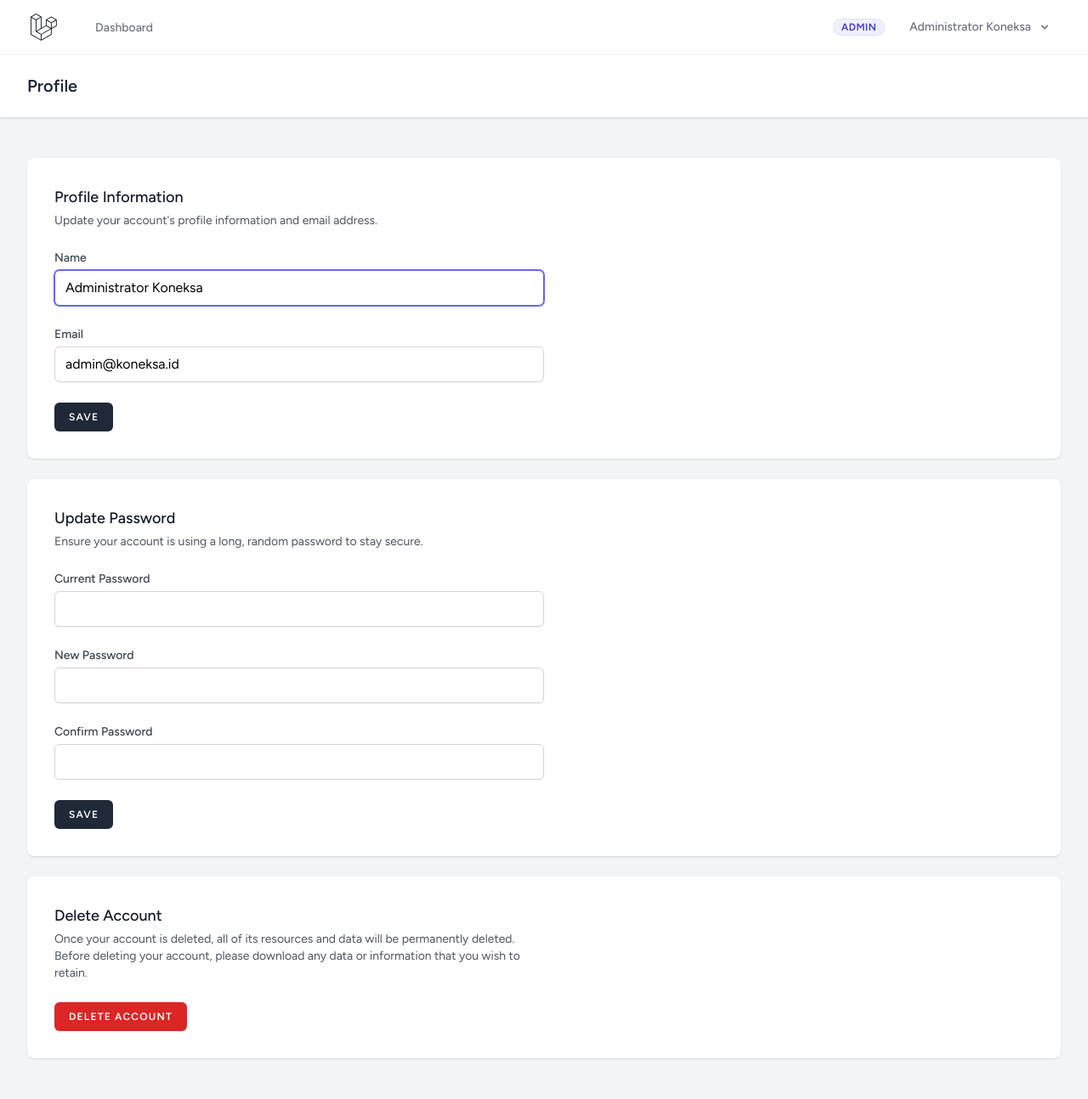
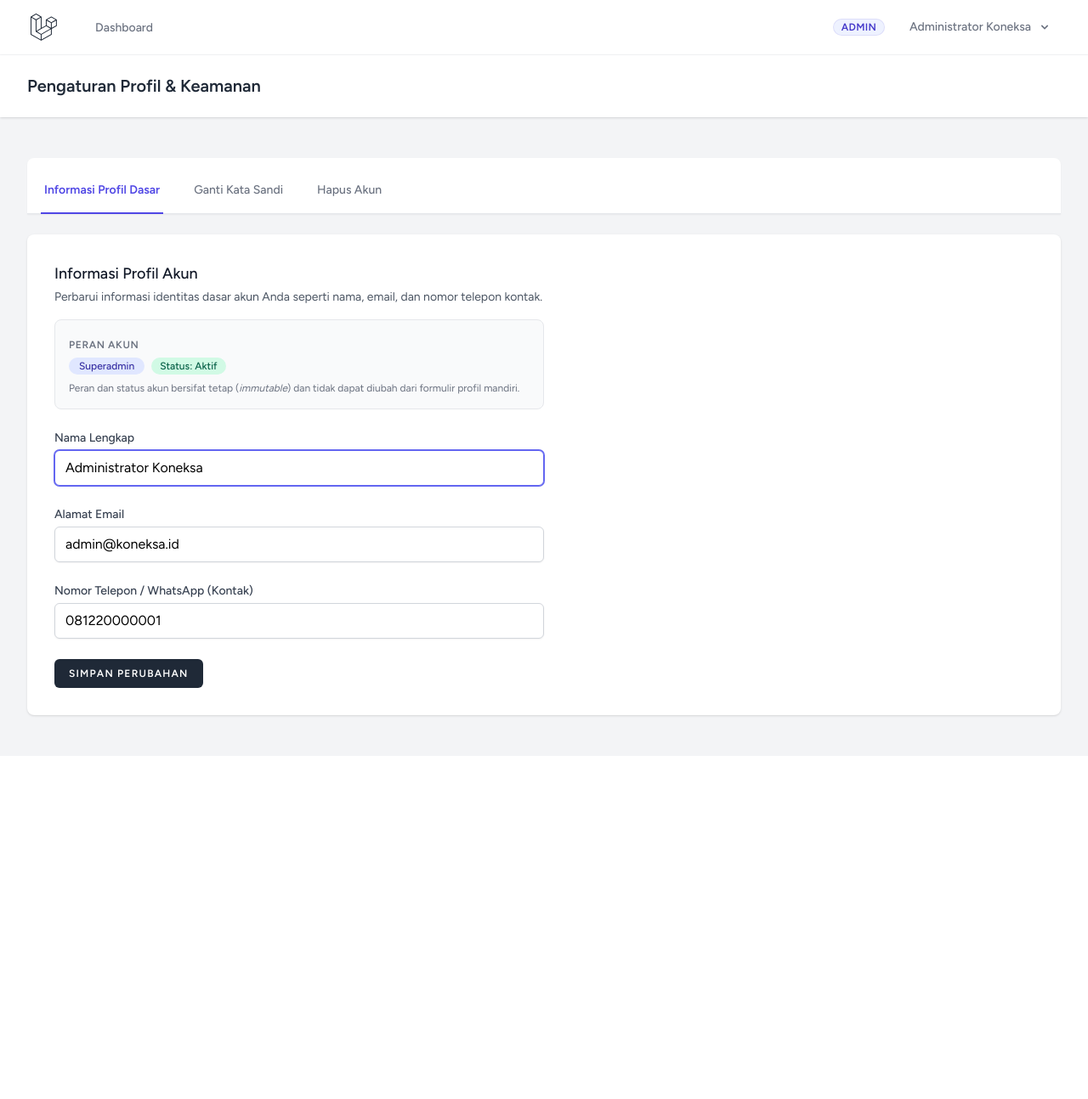
Before and after one commit to TUBES-PPL-KELOMPOK-F-SI4809/koneksa-platform, a Laravel app: page /profile in a window 1280 px wide. Shown: the whole page at 85% size. After the commit the page ends 846 px from the top, so only its background shows below. Run offline with Laravel 12, Linux system fonts and the light colour scheme; a user stored in the database is signed in; data comes from the database, SQL or seed files in the repository; style sheets or scripts are compiled from the project's sources; some libraries are stand-ins or nearby versions.

Commit message:
feat(auth): [KSA-13][KSA-36] implement profile tabs, contact field, and password form UI

```diff
--- a/resources/js/Pages/Profile/Edit.vue
+++ b/resources/js/Pages/Profile/Edit.vue
@@ -4,6 +4,7 @@ import DeleteUserForm from './Partials/DeleteUserForm.vue';
 import UpdatePasswordForm from './Partials/UpdatePasswordForm.vue';
 import UpdateProfileInformationForm from './Partials/UpdateProfileInformationForm.vue';
 import { Head } from '@inertiajs/vue3';
+import { ref } from 'vue';
 
 defineProps({
     mustVerifyEmail: {
@@ -13,23 +14,69 @@ defineProps({
         type: String,
     },
 });
+
+const activeTab = ref('profile');
 </script>
 
 <template>
-    <Head title="Profile" />
+    <Head title="Pengaturan Profil" />
 
     <AuthenticatedLayout>
         <template #header>
-            <h2
-                class="text-xl font-semibold leading-tight text-gray-800"
-            >
-                Profile
+            <h2 class="text-xl font-semibold leading-tight text-gray-800">
+                Pengaturan Profil & Keamanan
             </h2>
         </template>
 
         <div class="py-12">
             <div class="mx-auto max-w-7xl space-y-6 sm:px-6 lg:px-8">
+                <!-- Navigasi Tab Pengaturan (KSA-36) -->
+                <div class="border-b border-gray-200 bg-white px-4 pt-3 rounded-t-lg shadow-sm">
+                    <nav class="-mb-px flex space-x-8" aria-label="Tabs">
+                        <button
+                            type="button"
+                            @click="activeTab = 'profile'"
+                            :class="[
+                                activeTab === 'profile'
+                                    ? 'border-indigo-600 text-indigo-600 font-semibold'
+                                    : 'border-transparent text-gray-500 hover:border-gray-300 hover:text-gray-700',
+                                'whitespace-nowrap border-b-2 py-4 px-1 text-sm font-medium transition-colors duration-150',
+                            ]"
+                        >
+                            Informasi Profil Dasar
+                        </button>
+
+                        <button
+                            type="button"
+                            @click="activeTab = 'security'"
+                            :class="[
+                                activeTab === 'security'
+                                    ? 'border-indigo-600 text-indigo-600 font-semibold'
+                                    : 'border-transparent text-gray-500 hover:border-gray-300 hover:text-gray-700',
+                                'whitespace-nowrap border-b-2 py-4 px-1 text-sm font-medium transition-colors duration-150',
+                            ]"
+                        >
+                            Ganti Kata Sandi
+                        </button>
+
+                        <button
+                            type="button"
+                            @click="activeTab = 'danger'"
+                            :class="[
+                                activeTab === 'danger'
+                                    ? 'border-rose-600 text-rose-600 font-semibold'
+                                    : 'border-transparent text-gray-500 hover:border-gray-300 hover:text-gray-700',
+                                'whitespace-nowrap border-b-2 py-4 px-1 text-sm font-medium transition-colors duration-150',
+                            ]"
+                        >
+                            Hapus Akun
+                        </button>
+                    </nav>
+                </div>
+
+                <!-- Konten Tab 1: Informasi Profil -->
                 <div
+                    v-show="activeTab === 'profile'"
                     class="bg-white p-4 shadow sm:rounded-lg sm:p-8"
                 >
                     <UpdateProfileInformationForm
@@ -39,13 +86,17 @@ defineProps({
                     />
                 </div>
 
+                <!-- Konten Tab 2: Keamanan / Ganti Password -->
                 <div
+                    v-show="activeTab === 'security'"
                     class="bg-white p-4 shadow sm:rounded-lg sm:p-8"
                 >
                     <UpdatePasswordForm class="max-w-xl" />
                 </div>
 
+                <!-- Konten Tab 3: Hapus Akun -->
                 <div
+                    v-show="activeTab === 'danger'"
                     class="bg-white p-4 shadow sm:rounded-lg sm:p-8"
                 >
                     <DeleteUserForm class="max-w-xl" />
--- a/resources/js/Pages/Profile/Partials/UpdatePasswordForm.vue
+++ b/resources/js/Pages/Profile/Partials/UpdatePasswordForm.vue
@@ -37,18 +37,17 @@ const updatePassword = () => {
     <section>
         <header>
             <h2 class="text-lg font-medium text-gray-900">
-                Update Password
+                Ganti Kata Sandi
             </h2>
 
             <p class="mt-1 text-sm text-gray-600">
-                Ensure your account is using a long, random password to stay
-                secure.
+                Pastikan akun Anda menggunakan kata sandi yang panjang dan acak demi menjaga keamanan data bisnis Anda (FR-02.2).
             </p>
         </header>
 
         <form @submit.prevent="updatePassword" class="mt-6 space-y-6">
             <div>
-                <InputLabel for="current_password" value="Current Password" />
+                <InputLabel for="current_password" value="Kata Sandi Saat Ini" />
 
                 <TextInput
                     id="current_password"
@@ -66,7 +65,7 @@ const updatePassword = () => {
             </div>
 
             <div>
-                <InputLabel for="password" value="New Password" />
+                <InputLabel for="password" value="Kata Sandi Baru" />
 
                 <TextInput
                     id="password"
@@ -83,7 +82,7 @@ const updatePassword = () => {
             <div>
                 <InputLabel
                     for="password_confirmation"
-                    value="Confirm Password"
+                    value="Konfirmasi Kata Sandi Baru"
                 />
 
                 <TextInput
@@ -101,7 +100,7 @@ const updatePassword = () => {
             </div>
 
             <div class="flex items-center gap-4">
-                <PrimaryButton :disabled="form.processing">Save</PrimaryButton>
+                <PrimaryButton :disabled="form.processing">Simpan Kata Sandi</PrimaryButton>
 
                 <Transition
                     enter-active-class="transition ease-in-out"
@@ -111,9 +110,9 @@ const updatePassword = () => {
                 >
                     <p
                         v-if="form.recentlySuccessful"
-                        class="text-sm text-gray-600"
+                        class="text-sm font-medium text-emerald-600"
                     >
-                        Saved.
+                        Kata sandi berhasil diperbarui.
                     </p>
                 </Transition>
             </div>
--- a/resources/js/Pages/Profile/Partials/UpdateProfileInformationForm.vue
+++ b/resources/js/Pages/Profile/Partials/UpdateProfileInformationForm.vue
@@ -4,6 +4,7 @@ import InputLabel from '@/Components/InputLabel.vue';
 import PrimaryButton from '@/Components/PrimaryButton.vue';
 import TextInput from '@/Components/TextInput.vue';
 import { Link, useForm, usePage } from '@inertiajs/vue3';
+import { computed } from 'vue';
 
 defineProps({
     mustVerifyEmail: {
@@ -19,6 +20,21 @@ const user = usePage().props.auth.user;
 const form = useForm({
     name: user.name,
     email: user.email,
+    phone: user.phone || '',
+});
+
+const roleLabel = computed(() => {
+    switch (user.role) {
+        case 'admin':
+            return 'Superadmin';
+        case 'pemda':
+            return 'Pemerintah Daerah (Pemda)';
+        case 'mitra':
+            return 'Mitra Industri';
+        case 'umkm':
+        default:
+            return 'Pelaku UMKM';
+    }
 });
 </script>
 
@@ -26,20 +42,40 @@ const form = useForm({
     <section>
         <header>
             <h2 class="text-lg font-medium text-gray-900">
-                Profile Information
+                Informasi Profil Akun
             </h2>
 
             <p class="mt-1 text-sm text-gray-600">
-                Update your account's profile information and email address.
+                Perbarui informasi identitas dasar akun Anda seperti nama, email, dan nomor telepon kontak.
             </p>
         </header>
+
+        <!-- Informasi Peran & Status (Read-Only) -->
+        <div class="mt-4 rounded-lg bg-gray-50 p-4 border border-gray-200">
+            <div class="flex flex-wrap items-center justify-between gap-2">
+                <div>
+                    <span class="text-xs font-semibold uppercase tracking-wider text-gray-500">Peran Akun</span>
+                    <div class="mt-1 flex items-center gap-2">
+                        <span class="inline-flex items-center rounded-full bg-indigo-100 px-3 py-0.5 text-xs font-medium text-indigo-800">
+                            {{ roleLabel }}
+                        </span>
+                        <span class="inline-flex items-center rounded-full bg-emerald-100 px-2.5 py-0.5 text-xs font-medium text-emerald-800">
+                            Status: {{ user.account_status === 'enabled' ? 'Aktif' : 'Nonaktif' }}
+                        </span>
+                    </div>
+                </div>
+            </div>
+            <p class="mt-2 text-xs text-gray-500">
+                Peran dan status akun bersifat tetap (<em>immutable</em>) dan tidak dapat diubah dari formulir profil mandiri.
+            </p>
+        </div>
 
         <form
             @submit.prevent="form.patch(route('profile.update'))"
             class="mt-6 space-y-6"
         >
             <div>
-                <InputLabel for="name" value="Name" />
+                <InputLabel for="name" value="Nama Lengkap" />
 
                 <TextInput
                     id="name"
@@ -55,7 +91,7 @@ const form = useForm({
             </div>
 
             <div>
-                <InputLabel for="email" value="Email" />
+                <InputLabel for="email" value="Alamat Email" />
 
                 <TextInput
                     id="email"
@@ -69,16 +105,31 @@ const form = useForm({
                 <InputError class="mt-2" :message="form.errors.email" />
             </div>
 
+            <div>
+                <InputLabel for="phone" value="Nomor Telepon / WhatsApp (Kontak)" />
+
+                <TextInput
+                    id="phone"
+                    type="text"
+                    class="mt-1 block w-full"
+                    v-model="form.phone"
+                    placeholder="Contoh: 081234567890"
+                    autocomplete="tel"
+                />
+
+                <InputError class="mt-2" :message="form.errors.phone" />
+            </div>
+
             <div v-if="mustVerifyEmail && user.email_verified_at === null">
                 <p class="mt-2 text-sm text-gray-800">
-                    Your email address is unverified.
+                    Alamat email Anda belum terverifikasi.
                     <Link
                         :href="route('verification.send')"
                         method="post"
                         as="button"
                         class="rounded-md text-sm text-gray-600 underline hover:text-gray-900 focus:outline-none focus:ring-2 focus:ring-indigo-500 focus:ring-offset-2"
                     >
-                        Click here to re-send the verification email.
+                        Klik di sini untuk mengirim ulang email verifikasi.
                     </Link>
                 </p>
 
@@ -86,12 +137,12 @@ const form = useForm({
                     v-show="status === 'verification-link-sent'"
                     class="mt-2 text-sm font-medium text-green-600"
                 >
-                    A new verification link has been sent to your email address.
+                    Tautan verifikasi baru telah dikirim ke alamat email Anda.
                 </div>
             </div>
 
             <div class="flex items-center gap-4">
-                <PrimaryButton :disabled="form.processing">Save</PrimaryButton>
+                <PrimaryButton :disabled="form.processing">Simpan Perubahan</PrimaryButton>
 
                 <Transition
                     enter-active-class="transition ease-in-out"
@@ -101,9 +152,9 @@ const form = useForm({
                 >
                     <p
                         v-if="form.recentlySuccessful"
-                        class="text-sm text-gray-600"
+                        class="text-sm font-medium text-emerald-600"
                     >
-                        Saved.
+                        Profil berhasil diperbarui.
                     </p>
                 </Transition>
             </div>
```
